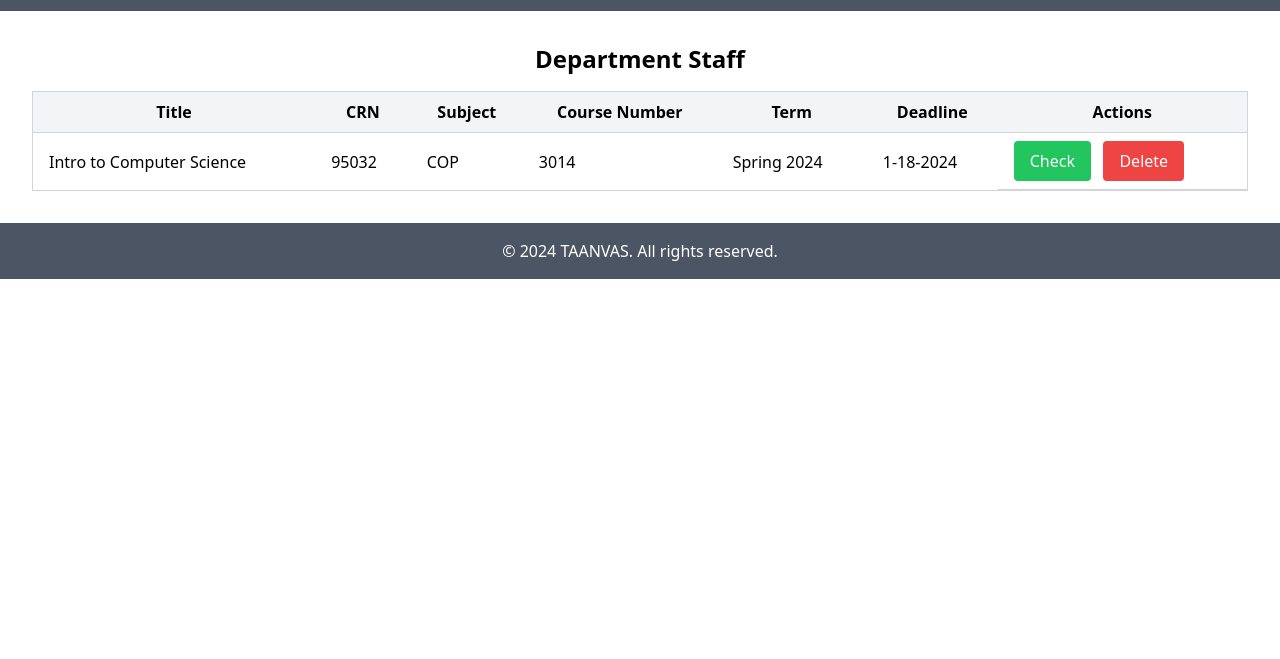
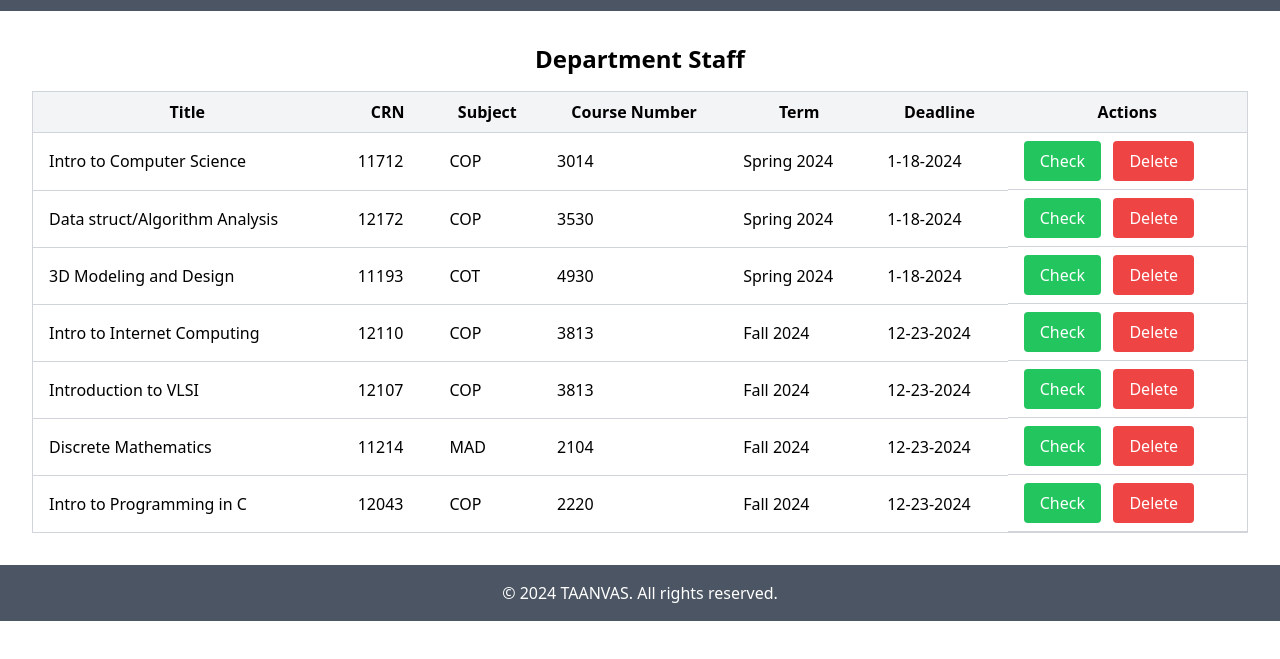
Before and after one commit to TAANVAS/Taanvas, a website: page dept_staff/dept_staff.html in a window 1280 px wide. Shown: the part 53-712 px from the top of the page. Drawn offline with nearby package versions, Linux system fonts and the light colour scheme.

Commit message:
Add courses to department staff
+department staff dashboard

```diff
--- a/dept_staff/dept_staff.html
+++ b/dept_staff/dept_staff.html
@@ -49,11 +49,89 @@
 			<tbody>
 				<tr>
 					<td class="py-2 px-4 border-b border-gray-300">Intro to Computer Science</td>
-					<td class="py-2 px-4 border-b border-gray-300">95032</td>
+					<td class="py-2 px-4 border-b border-gray-300">11712</td>
 					<td class="py-2 px-4 border-b border-gray-300">COP</td>
 					<td class="py-2 px-4 border-b border-gray-300">3014</td>
 					<td class="py-2 px-4 border-b border-gray-300">Spring 2024</td>
 					<td class="py-2 px-4 border-b border-gray-300">1-18-2024</td>
+					<td class="py-2 px-4 border-b border-gray-300" style="display: flex;">
+					    <button class="checkButton px-4 py-2 bg-green-500 text-white rounded">Check</button>
+					    &nbsp; &nbsp;
+					    <button class="deleteButton px-4 py-2 bg-red-500 text-white rounded">Delete</button>
+					</td>
+				</tr>
+				<tr>
+					<td class="py-2 px-4 border-b border-gray-300">Data struct/Algorithm Analysis</td>
+					<td class="py-2 px-4 border-b border-gray-300">12172</td>
+					<td class="py-2 px-4 border-b border-gray-300">COP</td>
+					<td class="py-2 px-4 border-b border-gray-300">3530</td>
+					<td class="py-2 px-4 border-b border-gray-300">Spring 2024</td>
+					<td class="py-2 px-4 border-b border-gray-300">1-18-2024</td>
+					<td class="py-2 px-4 border-b border-gray-300" style="display: flex;">
+					    <button class="checkButton px-4 py-2 bg-green-500 text-white rounded">Check</button>
+					    &nbsp; &nbsp;
+					    <button class="deleteButton px-4 py-2 bg-red-500 text-white rounded">Delete</button>
+					</td>
+				</tr>
+				<tr>
+					<td class="py-2 px-4 border-b border-gray-300">3D Modeling and Design</td>
+					<td class="py-2 px-4 border-b border-gray-300">11193</td>
+					<td class="py-2 px-4 border-b border-gray-300">COT</td>
+					<td class="py-2 px-4 border-b border-gray-300">4930</td>
+					<td class="py-2 px-4 border-b border-gray-300">Spring 2024</td>
+					<td class="py-2 px-4 border-b border-gray-300">1-18-2024</td>
+					<td class="py-2 px-4 border-b border-gray-300" style="display: flex;">
+					    <button class="checkButton px-4 py-2 bg-green-500 text-white rounded">Check</button>
+					    &nbsp; &nbsp;
+					    <button class="deleteButton px-4 py-2 bg-red-500 text-white rounded">Delete</button>
+					</td>
+				</tr>
+				<tr>
+					<td class="py-2 px-4 border-b border-gray-300">Intro to Internet Computing</td>
+					<td class="py-2 px-4 border-b border-gray-300">12110</td>
+					<td class="py-2 px-4 border-b border-gray-300">COP</td>
+					<td class="py-2 px-4 border-b border-gray-300">3813</td>
+					<td class="py-2 px-4 border-b border-gray-300">Fall 2024</td>
+					<td class="py-2 px-4 border-b border-gray-300">12-23-2024</td>
+					<td class="py-2 px-4 border-b border-gray-300" style="display: flex;">
+					    <button class="checkButton px-4 py-2 bg-green-500 text-white rounded">Check</button>
+					    &nbsp; &nbsp;
+					    <button class="deleteButton px-4 py-2 bg-red-500 text-white rounded">Delete</button>
+					</td>
+				</tr>
+				<tr>
+					<td class="py-2 px-4 border-b border-gray-300">Introduction to VLSI</td>
+					<td class="py-2 px-4 border-b border-gray-300">12107</td>
+					<td class="py-2 px-4 border-b border-gray-300">COP</td>
+					<td class="py-2 px-4 border-b border-gray-300">3813</td>
+					<td class="py-2 px-4 border-b border-gray-300">Fall 2024</td>
+					<td class="py-2 px-4 border-b border-gray-300">12-23-2024</td>
+					<td class="py-2 px-4 border-b border-gray-300" style="display: flex;">
+					    <button class="checkButton px-4 py-2 bg-green-500 text-white rounded">Check</button>
+					    &nbsp; &nbsp;
+					    <button class="deleteButton px-4 py-2 bg-red-500 text-white rounded">Delete</button>
+					</td>
+				</tr>
+				<tr>
+					<td class="py-2 px-4 border-b border-gray-300">Discrete Mathematics</td>
+					<td class="py-2 px-4 border-b border-gray-300">11214</td>
+					<td class="py-2 px-4 border-b border-gray-300">MAD</td>
+					<td class="py-2 px-4 border-b border-gray-300">2104</td>
+					<td class="py-2 px-4 border-b border-gray-300">Fall 2024</td>
+					<td class="py-2 px-4 border-b border-gray-300">12-23-2024</td>
+					<td class="py-2 px-4 border-b border-gray-300" style="display: flex;">
+					    <button class="checkButton px-4 py-2 bg-green-500 text-white rounded">Check</button>
+					    &nbsp; &nbsp;
+					    <button class="deleteButton px-4 py-2 bg-red-500 text-white rounded">Delete</button>
+					</td>
+				</tr>
+				<tr>
+					<td class="py-2 px-4 border-b border-gray-300">Intro to Programming in C</td>
+					<td class="py-2 px-4 border-b border-gray-300">12043</td>
+					<td class="py-2 px-4 border-b border-gray-300">COP</td>
+					<td class="py-2 px-4 border-b border-gray-300">2220</td>
+					<td class="py-2 px-4 border-b border-gray-300">Fall 2024</td>
+					<td class="py-2 px-4 border-b border-gray-300">12-23-2024</td>
 					<td class="py-2 px-4 border-b border-gray-300" style="display: flex;">
 					    <button class="checkButton px-4 py-2 bg-green-500 text-white rounded">Check</button>
 					    &nbsp; &nbsp;
```
